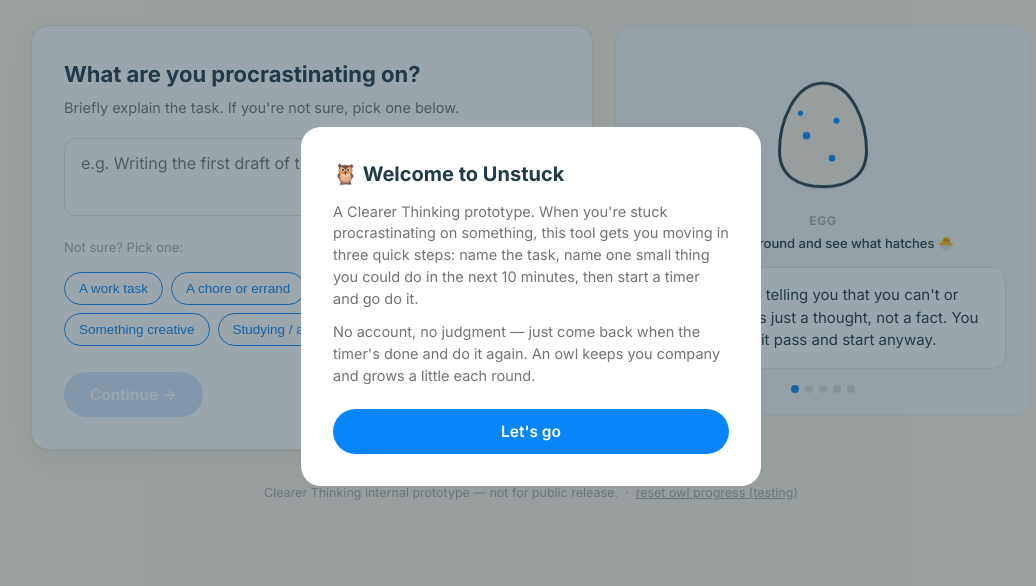
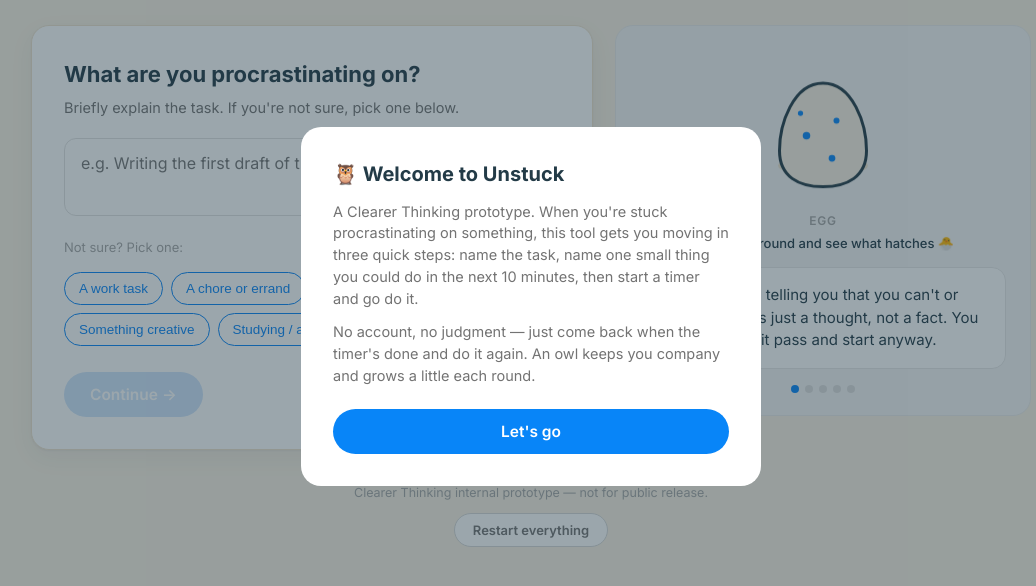
Before and after one commit to igormscaldini/unstuck-prototype, a plain HTML site: page index.html in a window 1280 px wide. Shown: the part 94-680 px from the top of the page, without its empty margins (109-1145 px from the left). Drawn offline with Linux system fonts and the light colour scheme.

Commit message:
Replace testing-only owl reset with a proper 'Restart everything' button

```diff
--- a/index.html
+++ b/index.html
@@ -200,10 +200,16 @@
   footer.foot{
     margin-top:34px;text-align:center;font-size:12.5px;color:var(--ct-text-light);
   }
-  footer.foot a, footer.foot button.tiny-reset{
-    color:var(--ct-text-light);text-decoration:underline;background:none;border:none;
-    font-family:inherit;font-size:12.5px;cursor:pointer;padding:0;
+  footer.foot a{
+    color:var(--ct-text-light);text-decoration:underline;
   }
+  .restart-btn{
+    font-family:inherit;font-size:13px;font-weight:600;
+    padding:8px 18px;border-radius:100px;
+    border:1.5px solid #d8d8d8;background:#fff;color:var(--ct-text-mid);
+    cursor:pointer;transition:.15s;
+  }
+  .restart-btn:hover{border-color:var(--ct-text-mid);color:var(--ct-text);}
 
   .step{display:none;}
   .step.active{display:block;animation:fadein .25s ease;}
@@ -328,8 +334,9 @@
 
   <footer class="foot">
     Clearer Thinking internal prototype — not for public release.
-    &nbsp;·&nbsp;
-    <button class="tiny-reset" id="resetOwl">reset owl progress (testing)</button>
+    <div style="margin-top:10px;">
+      <button class="restart-btn" id="restartAll">Restart everything</button>
+    </div>
   </footer>
 </div>
 
@@ -620,11 +627,11 @@
     showStep('task');
   });
 
-  // ---------- reset (testing only) ----------
-  document.getElementById('resetOwl').addEventListener('click', function(){
-    if (confirm('Reset the owl back to an egg? (testing only)')){
-      localStorage.removeItem(LS_TOTAL);
-      renderOwl();
+  // ---------- restart everything ----------
+  document.getElementById('restartAll').addEventListener('click', function(){
+    if (confirm('Restart everything? This clears your current task, any running timer, and the owl\'s progress.')){
+      localStorage.clear();
+      location.reload();
     }
   });
 
```
